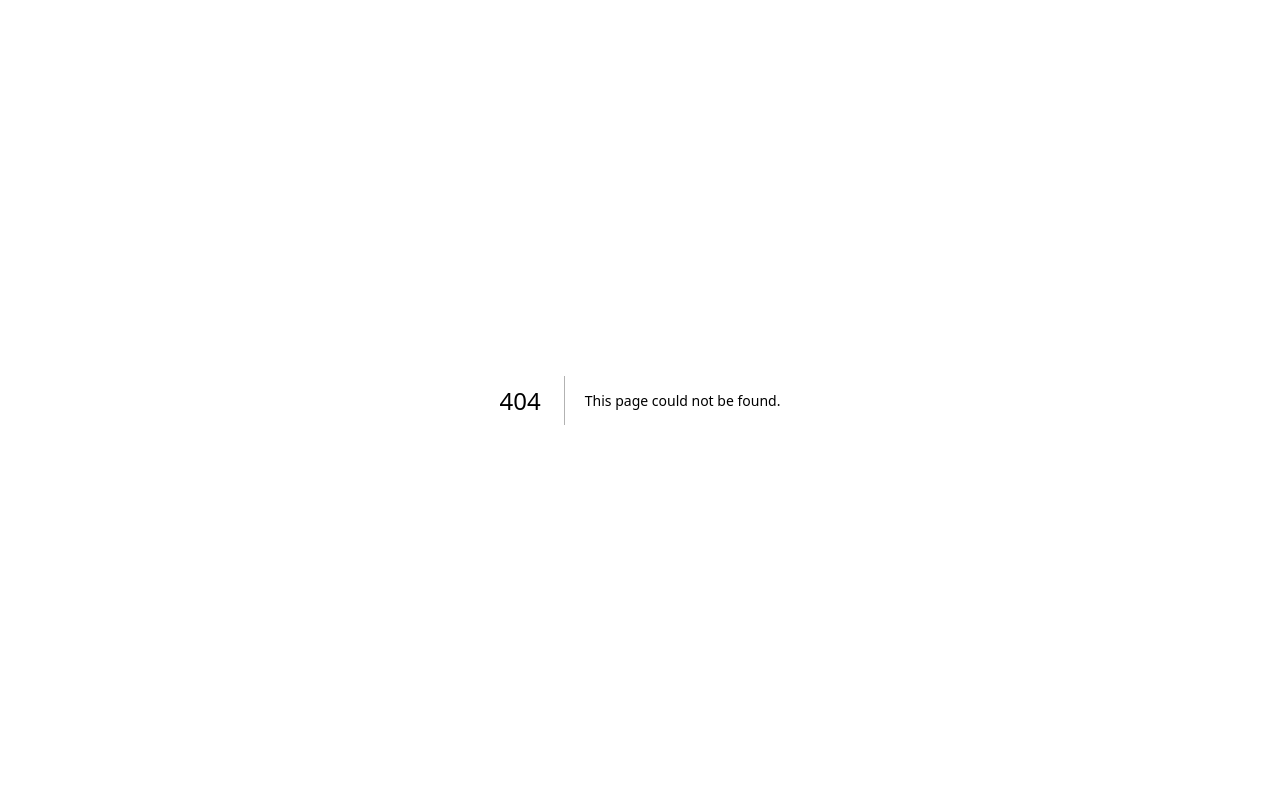
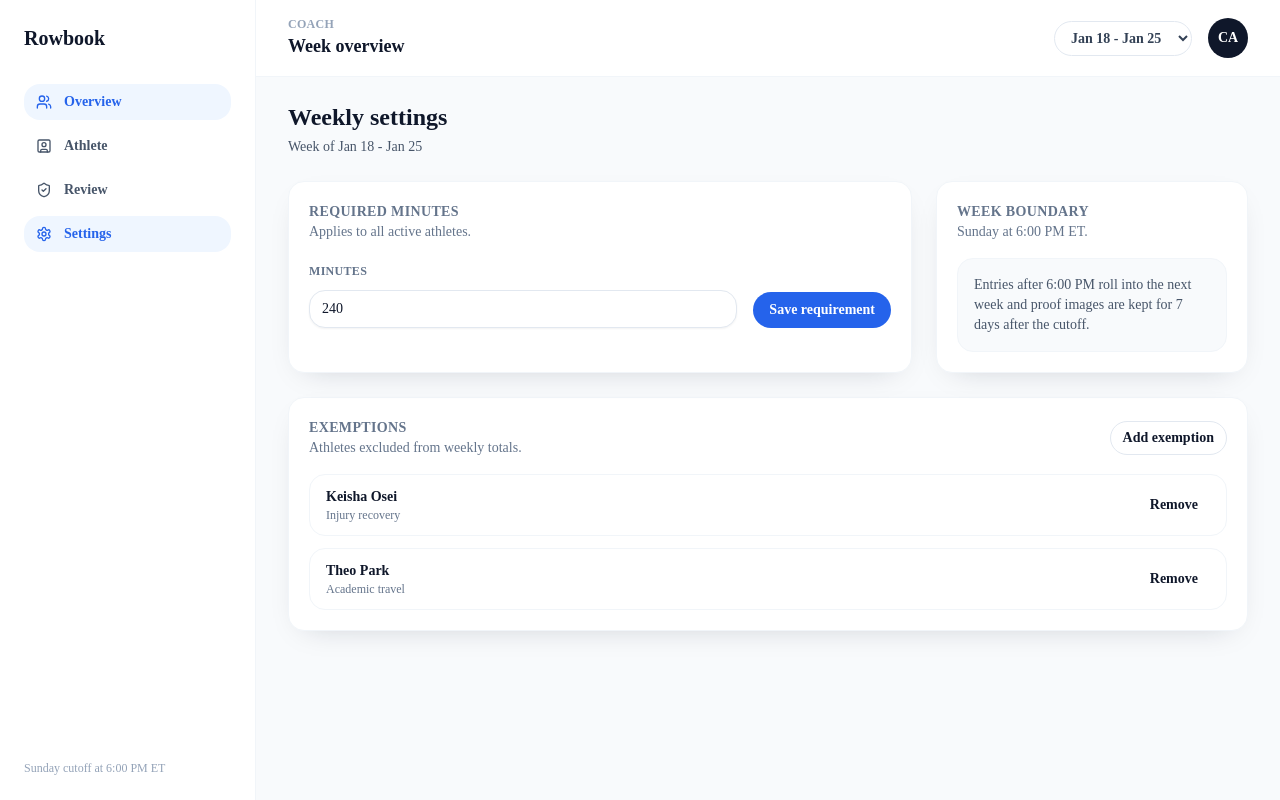
Before and after one commit to JJCAPPE/rowbook, a Next.js app in the folder apps/web/: page /coach/settings in a window 1280 px wide. Before the commit this address had no page. Built offline with nearby package versions, Linux system fonts and the light colour scheme.

Commit message:
feat(frontend): add coach dashboards and settings
Add team overview, athlete detail, review queue, and weekly settings screens.

```diff
--- /dev/null
+++ b/apps/web/src/app/coach/athlete/[id]/page.tsx
@@ -0,0 +1,60 @@
+import { ActivityMixChart } from "@/components/charts/activity-mix-chart";
+import { WeeklyTrendChart } from "@/components/charts/weekly-trend-chart";
+import { PageHeader } from "@/components/layout/page-header";
+import { Card } from "@/components/ui/card";
+import { ProofImageViewer } from "@/components/ui/proof-image-viewer";
+import { StatusBadge } from "@/components/ui/status-badge";
+import { formatFullDate, formatMinutes, formatDistance } from "@/lib/format";
+import { coachAthleteDetail } from "@/lib/mock-data";
+
+export default function CoachAthleteDetailPage() {
+  return (
+    <div className="space-y-6">
+      <PageHeader
+        title={coachAthleteDetail.name}
+        subtitle="Weekly trends and proof status."
+      />
+
+      <div className="grid gap-6 lg:grid-cols-2">
+        <Card>
+          <p className="section-title">Weekly minutes trend</p>
+          <WeeklyTrendChart data={coachAthleteDetail.weeklyTrend} />
+        </Card>
+        <Card>
+          <p className="section-title">Activity mix</p>
+          <ActivityMixChart data={coachAthleteDetail.activityMix} />
+        </Card>
+      </div>
+
+      <Card className="space-y-4">
+        <div className="flex items-center justify-between">
+          <p className="section-title">Recent entries</p>
+          <span className="text-xs text-slate-500">Proof images retained 7 days</span>
+        </div>
+        <div className="grid gap-4">
+          {coachAthleteDetail.entries.map((entry) => (
+            <div key={entry.id} className="rounded-xl border border-slate-100 bg-white p-4">
+              <div className="flex flex-wrap items-center justify-between gap-3">
+                <div>
+                  <p className="text-sm font-semibold text-ink">
+                    {entry.activityType} • {formatMinutes(entry.minutes)}
+                  </p>
+                  <p className="text-xs text-slate-500">{formatFullDate(entry.date)}</p>
+                </div>
+                <StatusBadge status={entry.status} />
+              </div>
+              <div className="mt-3 grid gap-2 text-xs text-slate-500 sm:grid-cols-3">
+                <span>Distance: {formatDistance(entry.distanceKm)}</span>
+                <span>Avg HR: {entry.avgHr ?? "—"}</span>
+                <span>Notes: {entry.notes ?? "—"}</span>
+              </div>
+              <div className="mt-3">
+                <ProofImageViewer src={entry.proofUrl} alt="Workout proof" />
+              </div>
+            </div>
+          ))}
+        </div>
+      </Card>
+    </div>
+  );
+}
--- /dev/null
+++ b/apps/web/src/app/coach/layout.tsx
@@ -0,0 +1,27 @@
+import type { ReactNode } from "react";
+import { Settings, ShieldCheck, Users, UserSquare } from "lucide-react";
+
+import { AppShell } from "@/components/layout/app-shell";
+import { NavItem } from "@/components/layout/navigation";
+import { weekOptions } from "@/lib/mock-data";
+
+const navItems: NavItem[] = [
+  { href: "/coach", label: "Overview", icon: Users },
+  { href: "/coach/athlete/athlete-1", label: "Athlete", icon: UserSquare },
+  { href: "/coach/review", label: "Review", icon: ShieldCheck },
+  { href: "/coach/settings", label: "Settings", icon: Settings },
+];
+
+export default function CoachLayout({ children }: { children: ReactNode }) {
+  return (
+    <AppShell
+      title="Coach"
+      userName="Coach Alex"
+      navItems={navItems}
+      weekOptions={weekOptions}
+      activeWeekKey={weekOptions[0]?.key}
+    >
+      {children}
+    </AppShell>
+  );
+}
--- /dev/null
+++ b/apps/web/src/app/coach/page.tsx
@@ -0,0 +1,33 @@
+import { PageHeader } from "@/components/layout/page-header";
+import { LeaderboardTable } from "@/components/leaderboard/leaderboard-table";
+import { Badge } from "@/components/ui/badge";
+import { Card } from "@/components/ui/card";
+import { StatTile } from "@/components/ui/stat-tile";
+import { coachSummary, leaderboardRows } from "@/lib/mock-data";
+
+export default function CoachOverviewPage() {
+  return (
+    <div className="space-y-6">
+      <PageHeader
+        title="Team overview"
+        subtitle={`Weekly requirement: ${coachSummary.requiredMinutes} minutes`}
+        actions={
+          <div className="flex items-center gap-2">
+            <Badge tone="pending">4 missing proof</Badge>
+            <Badge tone="danger">2 missing minutes</Badge>
+          </div>
+        }
+      />
+
+      <div className="grid gap-3 md:grid-cols-3">
+        <StatTile label="Met goal" value={`${coachSummary.metCount}`} />
+        <StatTile label="Not met" value={`${coachSummary.notMetCount}`} />
+        <StatTile label="Exempt" value={`${coachSummary.exemptCount}`} />
+      </div>
+
+      <Card>
+        <LeaderboardTable rows={leaderboardRows} />
+      </Card>
+    </div>
+  );
+}
--- /dev/null
+++ b/apps/web/src/app/coach/review/page.tsx
@@ -0,0 +1,50 @@
+import { PageHeader } from "@/components/layout/page-header";
+import { Button } from "@/components/ui/button";
+import { Card } from "@/components/ui/card";
+import { ProofImageViewer } from "@/components/ui/proof-image-viewer";
+import { StatusBadge } from "@/components/ui/status-badge";
+import { formatFullDate, formatMinutes, formatDistance } from "@/lib/format";
+import { reviewQueue } from "@/lib/mock-data";
+
+export default function CoachReviewQueuePage() {
+  return (
+    <div className="space-y-6">
+      <PageHeader
+        title="Review queue"
+        subtitle="Override proof status for entries that are not checked."
+      />
+
+      <Card className="space-y-4">
+        {reviewQueue.map((entry) => (
+          <div key={entry.id} className="rounded-xl border border-slate-100 bg-white p-4">
+            <div className="flex flex-wrap items-center justify-between gap-3">
+              <div>
+                <p className="text-sm font-semibold text-ink">
+                  {entry.activityType} • {formatMinutes(entry.minutes)}
+                </p>
+                <p className="text-xs text-slate-500">{formatFullDate(entry.date)}</p>
+              </div>
+              <StatusBadge status={entry.status} />
+            </div>
+            <div className="mt-3 grid gap-2 text-xs text-slate-500 sm:grid-cols-3">
+              <span>Distance: {formatDistance(entry.distanceKm)}</span>
+              <span>Avg HR: {entry.avgHr ?? "—"}</span>
+              <span>Notes: {entry.notes ?? "—"}</span>
+            </div>
+            <div className="mt-3 flex flex-wrap items-center justify-between gap-4">
+              <ProofImageViewer src={entry.proofUrl} alt="Workout proof" />
+              <div className="flex items-center gap-2">
+                <Button variant="outline" size="sm" type="button">
+                  Mark verified
+                </Button>
+                <Button variant="ghost" size="sm" type="button">
+                  Reject
+                </Button>
+              </div>
+            </div>
+          </div>
+        ))}
+      </Card>
+    </div>
+  );
+}
--- /dev/null
+++ b/apps/web/src/app/coach/settings/page.tsx
@@ -0,0 +1,73 @@
+import { PageHeader } from "@/components/layout/page-header";
+import { Button } from "@/components/ui/button";
+import { Card } from "@/components/ui/card";
+import { Input } from "@/components/ui/input";
+import { Label } from "@/components/ui/label";
+import { formatWeekRange } from "@/lib/format";
+import { weeklySettings } from "@/lib/mock-data";
+
+export default function CoachSettingsPage() {
+  return (
+    <div className="space-y-6">
+      <PageHeader
+        title="Weekly settings"
+        subtitle={`Week of ${formatWeekRange(weeklySettings.weekStart, weeklySettings.weekEnd)}`}
+      />
+
+      <div className="grid gap-6 lg:grid-cols-[2fr_1fr]">
+        <Card className="space-y-4">
+          <div>
+            <p className="section-title">Required minutes</p>
+            <p className="text-sm text-slate-500">Applies to all active athletes.</p>
+          </div>
+          <div className="flex flex-wrap items-end gap-4">
+            <div className="flex-1 space-y-2">
+              <Label htmlFor="requiredMinutes">Minutes</Label>
+              <Input id="requiredMinutes" type="number" defaultValue={weeklySettings.requiredMinutes} />
+            </div>
+            <Button type="button">Save requirement</Button>
+          </div>
+        </Card>
+
+        <Card className="space-y-4">
+          <div>
+            <p className="section-title">Week boundary</p>
+            <p className="text-sm text-slate-500">Sunday at 6:00 PM ET.</p>
+          </div>
+          <div className="rounded-xl border border-slate-100 bg-slate-50 p-4 text-sm text-slate-600">
+            Entries after 6:00 PM roll into the next week and proof images are kept for
+            7 days after the cutoff.
+          </div>
+        </Card>
+      </div>
+
+      <Card className="space-y-4">
+        <div className="flex flex-wrap items-center justify-between gap-3">
+          <div>
+            <p className="section-title">Exemptions</p>
+            <p className="text-sm text-slate-500">Athletes excluded from weekly totals.</p>
+          </div>
+          <Button variant="outline" size="sm" type="button">
+            Add exemption
+          </Button>
+        </div>
+        <div className="grid gap-3">
+          {weeklySettings.exemptions.map((exemption) => (
+            <div
+              key={exemption.id}
+              className="flex flex-wrap items-center justify-between gap-3 rounded-xl border border-slate-100 bg-white px-4 py-3"
+            >
+              <div>
+                <p className="text-sm font-semibold text-ink">{exemption.athlete}</p>
+                <p className="text-xs text-slate-500">{exemption.reason}</p>
+              </div>
+              <Button variant="ghost" size="sm" type="button">
+                Remove
+              </Button>
+            </div>
+          ))}
+        </div>
+      </Card>
+    </div>
+  );
+}
```
